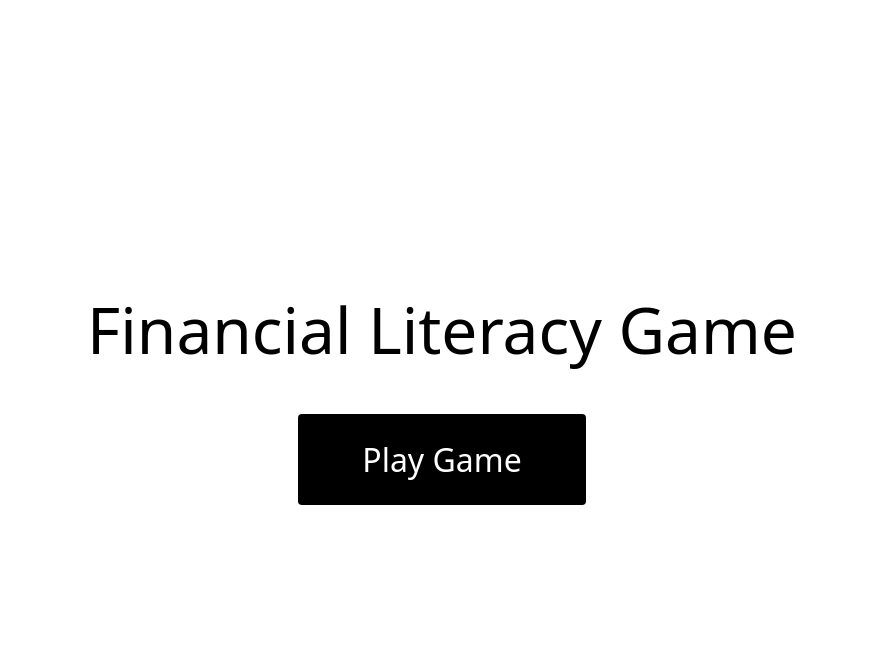
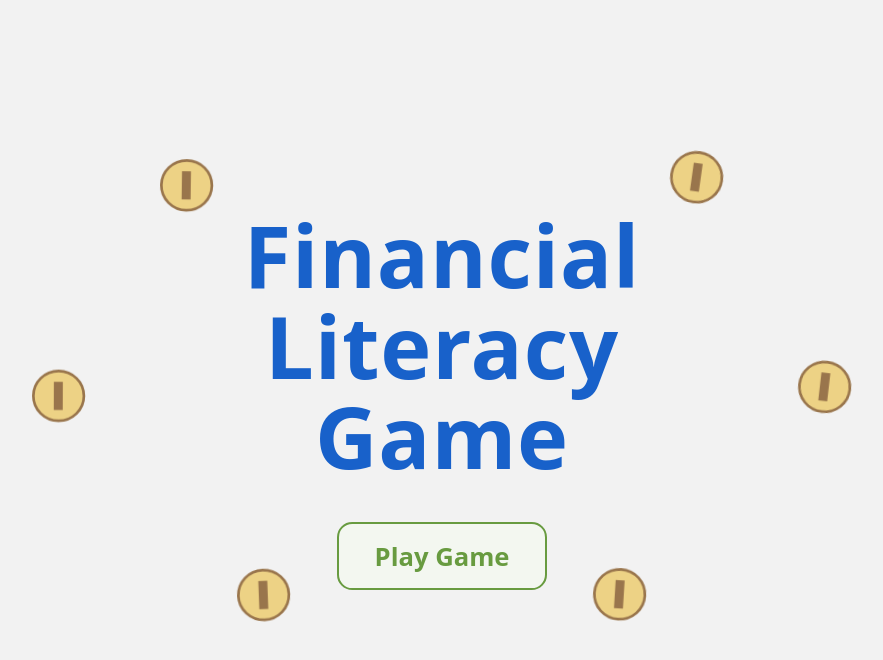
Before and after one commit to cse210-group10/cse210-group10-game, a React (Vite) app: page / in a window 1280 px wide. Shown: the top 660 px of the page, without its empty margins (198-1081 px from the left). Built offline with nearby package versions, Linux system fonts and the light colour scheme.

Commit message:
fix title css / quick bug fixes for map and mg2

```diff
--- a/src/minigames/minigame-end/index.tsx
+++ b/src/minigames/minigame-end/index.tsx
@@ -12,9 +12,11 @@ const MinigameEnd: React.FC<MinigameResult> = ({
 }) => {
   const navigate = useNavigate();
   const { addStars } = useStars();
+  const LAST_PLAYED_LEVEL_KEY = 'lastPlayedLevel';
 
   const handleReturnToMap = () => {
     addStars(levelId, stars);
+    localStorage.setItem(LAST_PLAYED_LEVEL_KEY, levelId);
     navigate('/map');
   };
 
--- a/src/minigames/minigame2-budgeting/lessons.json
+++ b/src/minigames/minigame2-budgeting/lessons.json
@@ -27,7 +27,7 @@
 
         {
             "id": 5,
-            "lessonContent": "Most of this information about budgeting  is from  khan academy, so if you want more information or want to review, check out their resources."
+            "lessonContent": "Most of this information about budgeting  is from Khan Academy, so if you want more information or want to review, check out their resources."
         },
 
         {
--- a/src/minigames/minigame2-budgeting/questions.json
+++ b/src/minigames/minigame2-budgeting/questions.json
@@ -8,30 +8,30 @@
         },
         {
             "id": 1,
-            "question": "earn 75 coins!",
+            "question": "Earn 75 coins!",
             "rateEarned": 25,
             "answer": 75
         },
         {
             "id": 2,
-            "question": "earn 28 coins!",
+            "question": "Earn 28 coins!",
             "rateEarned":7,
             "answer":28},
         {
             "id":3,
-            "question": "earn 45 coins!",
+            "question": "Earn 45 coins!",
             "rateEarned":9,
             "answer":45
         },
         {
             "id":4,
-            "question": "earn 8 coins!",
+            "question": "Earn 8 coins!",
             "rateEarned":4,
             "answer":8
         },
         {
             "id":5,
-            "question": "earn 27 coins!",
+            "question": "Earn 27 coins!",
             "rateEarned":9,
             "answer":27
         }
--- a/src/minigames/minigame2-budgeting/styles.css
+++ b/src/minigames/minigame2-budgeting/styles.css
@@ -33,14 +33,18 @@
   position: relative;
   width: 120px;
   height: 120px;
-  border: 2px solid #000;
+  border: 2px solid #2f6fdd;
+  border-radius: 8px;
+  background-color: #d7dee8;
   display: flex;
   align-items: center;
   justify-content: center;
-  font-size: 1.5rem;
+  font-size: 2.2rem;
   font-weight: bold;
+  text-transform: capitalize;
+  color: #0f172a;
   cursor: pointer;
-  transition: background-color 0.2s ease;
+  transition: background-color 0.2s ease, border-color 0.2s ease;
 }
 
 /*puts number on corner of buttons to match mock-up */
@@ -48,22 +52,30 @@
   position: absolute;
   top: 5px;
   left: 8px;
-  font-size: 0.9rem;
-  font-weight: normal;
+  font-size: 1.65rem;
+  font-weight: 500;
 }
 
 /* Initial "Rest" state - teal/cyan color */
 .is-rest {
-  background-color: #94e3da;
-  border:2px solid #1659c4;
-  color: #2f558d;
+  background-color: #d7dee8;
+  border: 2px solid #2f6fdd;
+  color: #2f6fdd;
 }
 
 /* "Work" state - light green color */
 .is-work {
-  background-color: #A3E08E;
-  border:2px solid #2c7812;
-  color: #3c7b27;
+  background-color: #dbe1d8;
+  border: 2px solid #7baa5a;
+  color: #7baa5a;
+}
+
+.is-rest .day-number-label {
+  color: #2f6fdd;
+}
+
+.is-work .day-number-label {
+  color: #7baa5a;
 }
 
 .submit-button {
--- a/src/minigames/minigame2-budgeting/useAnswerLogic.ts
+++ b/src/minigames/minigame2-budgeting/useAnswerLogic.ts
@@ -37,7 +37,7 @@ export const useAnswerLogic = (initialLevel: number = 0, totalWorkDays: number,
       if (isCorrect){
         setPopupProps({
           title: "Correct!",
-          content: "You got this question right. This ends the tutorial"
+          content: "You got this question right. This ends the tutorial- let's jump into the real game now!"
         });
 
         // setContent("You got this question right. This ends the tutorial")
@@ -55,7 +55,7 @@ export const useAnswerLogic = (initialLevel: number = 0, totalWorkDays: number,
         //handle message for correct answer
         setPopupProps({
           title: "Correct!",
-          content: isTutorial ? "You got this question right. This ends the tutorial" : "You got this question right"
+          content: isTutorial ? "You got this question right. This ends the tutorial- let's jump into the real game now!" : "You got this question right! Great job, let's move on to the next one!"
         });
         // setContent(isTutorial ? "You got this question right. This ends the tutorial" : "You got this question right")
         setCorrectQuestions(prev => prev + 1);
--- a/src/pages/MapPage/index.tsx
+++ b/src/pages/MapPage/index.tsx
@@ -21,6 +21,8 @@ const CHARACTER_POSITIONS: Record<string, { bottom: string; left: string }> = {
   'level-2': { bottom: '58%', left: '55%' },
 };
 
+const LAST_PLAYED_LEVEL_KEY = 'lastPlayedLevel';
+
 function MapPage() {
   const navigate = useNavigate();
   const [selectedLevelId, setSelectedLevelId] = useState<string | null>(null);
@@ -33,9 +35,14 @@ function MapPage() {
   // so popup shows if there are no stars
   let isStars = Boolean(stars);
 
-  // Read last played level from localStorage (persists across navigation)
-  const savedLevel = localStorage.getItem('lastPlayedLevel');
-  const baseCharacterPos = savedLevel && CHARACTER_POSITIONS[savedLevel] ? savedLevel : 'start';
+  // Start left by default; resume at last completed level when available.
+  const savedLevel = localStorage.getItem(LAST_PLAYED_LEVEL_KEY);
+  const hasSavedLevel = Boolean(
+    savedLevel &&
+    savedLevel in CHARACTER_POSITIONS &&
+    getLevelStars(savedLevel) > 0,
+  );
+  const baseCharacterPos = hasSavedLevel ? (savedLevel as keyof typeof CHARACTER_POSITIONS) : 'start';
 
   // Character can also move temporarily when clicking a level
   const [tempCharacterPos, setTempCharacterPos] = useState<string | null>(null);
@@ -57,7 +64,6 @@ function MapPage() {
 
   const handleStartLevel = () => {
     if (selectedLevelId) {
-      localStorage.setItem('lastPlayedLevel', selectedLevelId);
       navigate(`/minigame/${selectedLevelId}`);
       setSelectedLevelId(null);
     }
--- a/src/pages/StartPage/index.tsx
+++ b/src/pages/StartPage/index.tsx
@@ -1,16 +1,29 @@
 import React from 'react';
 import { useNavigate } from 'react-router-dom';
+import coin from '../../assets/coin.svg';
 import './styles.css';
+
+const LAST_PLAYED_LEVEL_KEY = 'lastPlayedLevel';
 
 const StartPage: React.FC = () => {
   const navigate = useNavigate();
 
   const handleStartGame = () => {
+    // Starting a fresh run from the title screen should begin at the left start.
+    localStorage.removeItem(LAST_PLAYED_LEVEL_KEY);
     navigate('/map');
   };
 
   return (
     <div className="start-page">
+      <div className="start-page-coins" aria-hidden="true">
+        <img className="floating-coin coin-1" src={coin} alt="" />
+        <img className="floating-coin coin-2" src={coin} alt="" />
+        <img className="floating-coin coin-3" src={coin} alt="" />
+        <img className="floating-coin coin-4" src={coin} alt="" />
+        <img className="floating-coin coin-5" src={coin} alt="" />
+        <img className="floating-coin coin-6" src={coin} alt="" />
+      </div>
       <h1 className="game-title">Financial Literacy Game</h1>
       <button className="start-button" onClick={handleStartGame}>
         Play Game
--- a/src/pages/StartPage/styles.css
+++ b/src/pages/StartPage/styles.css
@@ -1,31 +1,125 @@
 .start-page {
+  position: relative;
+  overflow: hidden;
   display: flex;
   flex-direction: column;
   justify-content: center;
   align-items: center;
   min-height: 100vh;
-  background-color: white;
-  gap: 3rem;
+  width: 100vw;
+  background-color: #f2f2f2;
+  gap: clamp(2.2rem, 5vh, 4rem);
+  padding: 2rem;
+  box-sizing: border-box;
+}
+
+.start-page-coins {
+  position: absolute;
+  inset: 0;
+  pointer-events: none;
+  z-index: 0;
+}
+
+.floating-coin {
+  position: absolute;
+  width: clamp(36px, 4.2vw, 60px);
+  opacity: 0.85;
+  animation: coinFloat 5.8s ease-in-out infinite;
+}
+
+.coin-1 {
+  top: 20%;
+  left: 28%;
+  animation-delay: 0s;
+}
+
+.coin-2 {
+  top: 20%;
+  right: 28%;
+  animation-delay: 1.2s;
+}
+
+.coin-3 {
+  top: 46%;
+  left: 18%;
+  animation-delay: 2.4s;
+}
+
+.coin-4 {
+  top: 46%;
+  right: 18%;
+  animation-delay: 0.7s;
+}
+
+.coin-5 {
+  bottom: 22%;
+  left: 34%;
+  animation-delay: 3.1s;
+}
+
+.coin-6 {
+  bottom: 22%;
+  right: 34%;
+  animation-delay: 1.9s;
+}
+
+@keyframes coinFloat {
+  0%,
+  100% {
+    transform: translateY(0) rotate(0deg);
+  }
+  25% {
+    transform: translateY(-14px) rotate(-8deg);
+  }
+  50% {
+    transform: translateY(2px) rotate(0deg);
+  }
+  75% {
+    transform: translateY(-9px) rotate(8deg);
+  }
 }
 
 .game-title {
-  font-size: 4rem;
-  color: #000;
-  font-weight: normal;
+  position: relative;
+  z-index: 1;
+  max-width: 11ch;
+  font-size: clamp(3.2rem, 8.5vw, 5.4rem);
+  line-height: 1.05;
+  letter-spacing: 0.01em;
+  text-align: center;
+  color: #1861ca;
+  font-weight: 700;
   margin: 0;
 }
 
 .start-button {
-  background-color: #000;
-  color: white;
-  border: none;
-  padding: 1.5rem 4rem;
-  font-size: 2rem;
-  font-weight: normal;
-  border-radius: 4px;
+  position: relative;
+  z-index: 1;
+  background-color: #f3f7f0;
+  color: #689b40;
+  border: 0.17rem solid #689b40;
+  padding: 0.9rem 2.2rem;
+  font-size: clamp(1.45rem, 2vw, 2rem);
+  font-weight: 700;
+  border-radius: 0.95rem;
   cursor: pointer;
+  transition: background-color 0.18s ease, color 0.18s ease, transform 0.08s ease;
 }
 
 .start-button:hover {
-  background-color: #333;
+  background-color: #689b40;
+  color: #fff;
+  transform: translateY(-1px);
 }
+
+.start-button:active {
+  background-color: #5c8a37;
+  color: #fff;
+  transform: translateY(0);
+}
+
+@media (prefers-reduced-motion: reduce) {
+  .floating-coin {
+    animation: none;
+  }
+}
```
